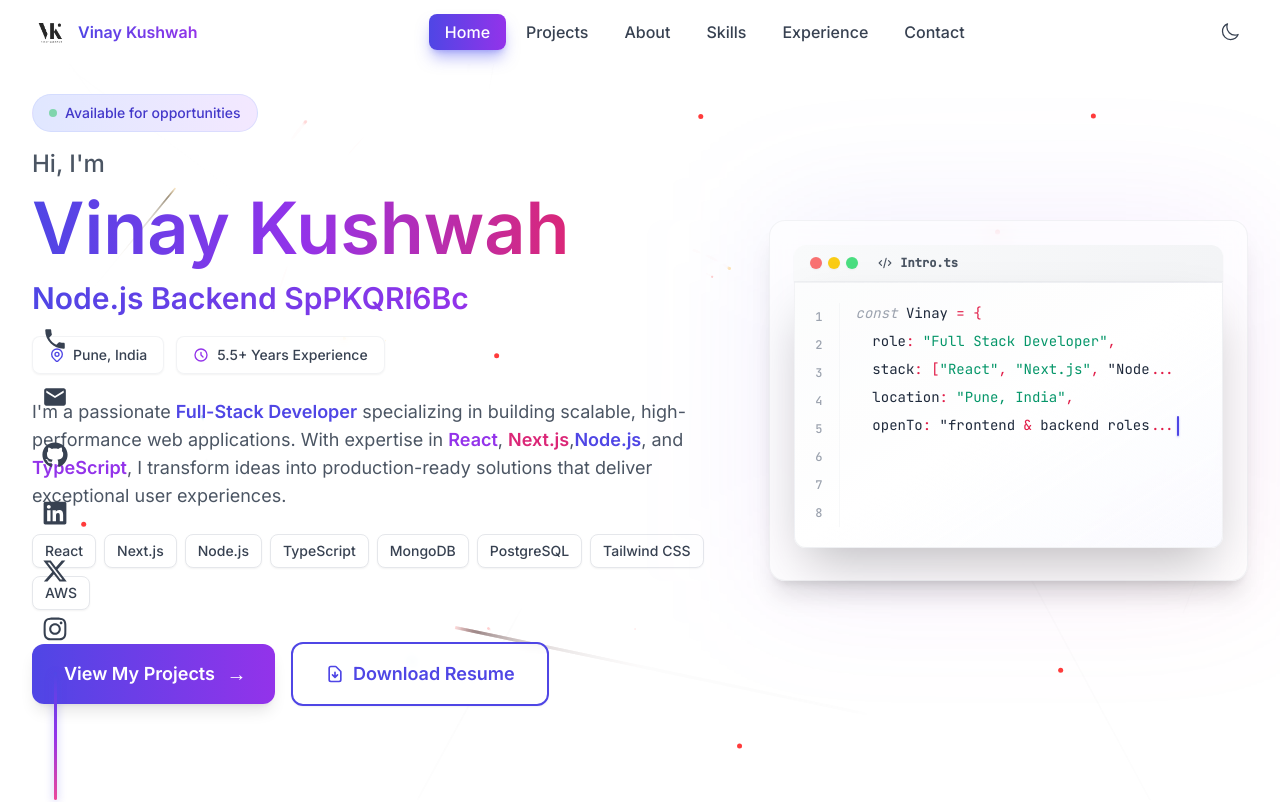
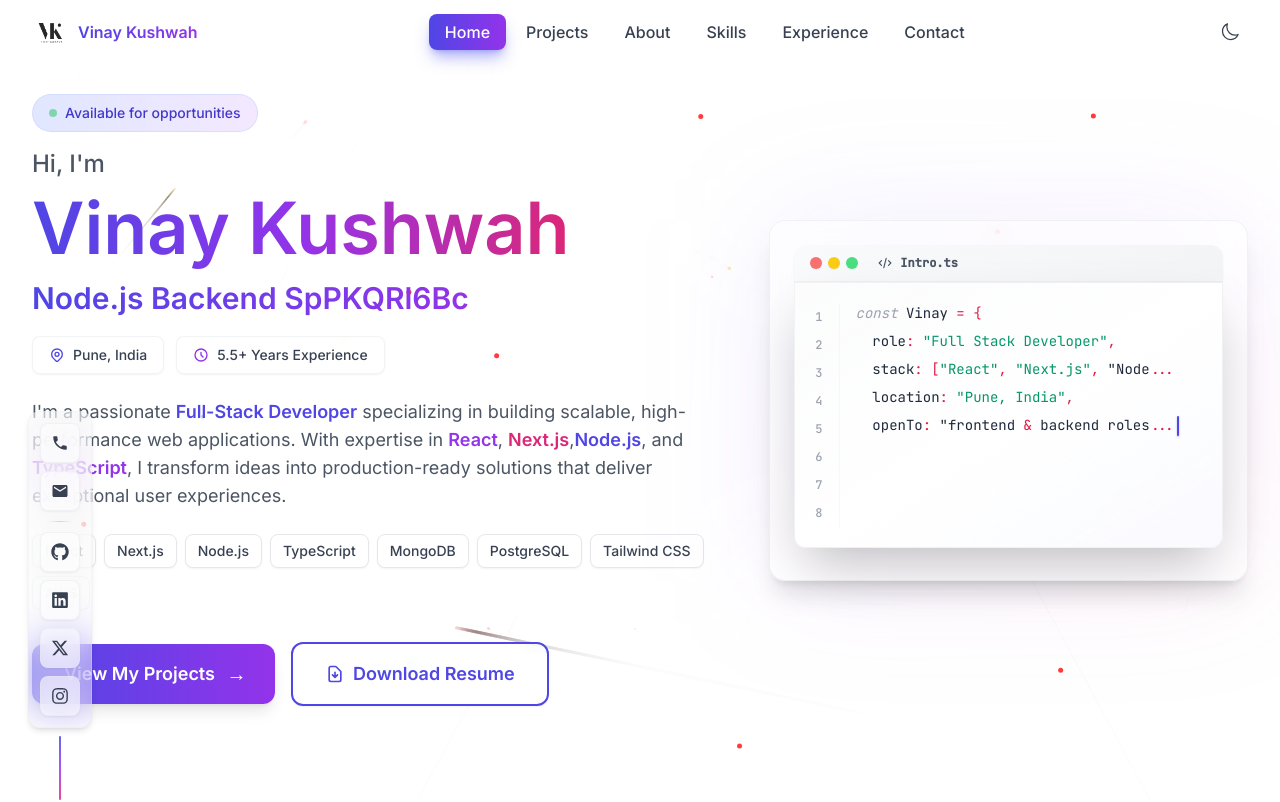
Before and after one commit to vinukush017/portfolio_my, a React (Vite) app: page / in a window 1280 px wide. Shown: the top 802 px of the page. Built offline with nearby package versions, Linux system fonts and the light colour scheme; the HTML template or start-up script is replaced by a standard one.

Commit message:
new social icons

```diff
--- a/src/components/SocialIcons.tsx
+++ b/src/components/SocialIcons.tsx
@@ -83,29 +83,52 @@ const SocialIconItem = ({
       rel="noopener noreferrer"
       onMouseEnter={() => setIsHovered(true)}
       onMouseLeave={() => setIsHovered(false)}
-      whileHover={{ scale: 1.25, y: -4 }}
+      whileHover={{ scale: 1.1, y: -4 }}
       whileTap={{ scale: 0.9 }}
-      className={`
-        relative p-2.5 rounded-lg
+      className="relative group block"
+    >
+      {/* Icon Container */}
+      <div className={`
+        relative w-10 h-10 rounded-lg
+        bg-white/60 dark:bg-gray-900/60 backdrop-blur-md
+        border border-gray-200/50 dark:border-gray-800/50
+        flex items-center justify-center
         text-gray-700 dark:text-gray-300
         ${item.color || "hover:text-indigo-600 dark:hover:text-indigo-400"}
-        hover:bg-gray-100/50 dark:hover:bg-gray-800/50
+        shadow-sm hover:shadow-md
         transition-all duration-300
-        group
-        block
-      `}
-    >
-      {React.cloneElement(item.icon, { size: 26 })}
+        group-hover:border-indigo-300 dark:group-hover:border-indigo-700
+        overflow-hidden
+      `}>
+        {/* Gradient Background on Hover */}
+        <motion.div
+          className="absolute inset-0 bg-gradient-to-br from-indigo-500/10 via-purple-500/10 to-pink-500/10 opacity-0 group-hover:opacity-100 transition-opacity duration-300"
+          initial={false}
+        />
+
+        {/* Icon */}
+        <div className="relative z-10">
+          {React.cloneElement(item.icon, { size: 18 })}
+        </div>
+
+        {/* Shine Effect */}
+        <motion.div
+          className="absolute inset-0 bg-gradient-to-r from-transparent via-white/30 to-transparent"
+          initial={{ x: "-100%" }}
+          animate={isHovered ? { x: "200%" } : { x: "-100%" }}
+          transition={{ duration: 0.5, ease: "easeInOut" }}
+        />
+      </div>
 
       {/* Tooltip */}
       <AnimatePresence>
         {isHovered && (
           <motion.span
-            initial={{ opacity: 0, x: -8, scale: 0.9 }}
+            initial={{ opacity: 0, x: -10, scale: 0.8 }}
             animate={{ opacity: 1, x: 0, scale: 1 }}
-            exit={{ opacity: 0, x: -8, scale: 0.9 }}
+            exit={{ opacity: 0, x: -10, scale: 0.8 }}
             transition={{ duration: 0.2, ease: "easeOut" }}
-            className="absolute left-full ml-3 top-1/2 -translate-y-1/2 whitespace-nowrap px-3 py-1.5 rounded-md bg-gray-900 dark:bg-gray-800 text-white text-xs font-semibold shadow-xl pointer-events-none z-[60] border border-gray-700/50"
+            className="absolute left-full ml-4 top-1/2 -translate-y-1/2 whitespace-nowrap px-3 py-2 rounded-lg bg-gray-900 dark:bg-gray-800 text-white text-xs font-semibold shadow-xl pointer-events-none z-[60] border border-gray-700/50 backdrop-blur-sm"
           >
             {item.label}
             <span className="absolute right-full top-1/2 -translate-y-1/2 w-0 h-0 border-t-[6px] border-t-transparent border-r-[6px] border-r-gray-900 dark:border-r-gray-800 border-b-[6px] border-b-transparent" />
@@ -143,24 +166,31 @@ const SocialBar = () => {
     <>
       {/* 🖥️ Desktop Bar - Enhanced vertical stack */}
       <motion.aside
-        initial={{ opacity: 0, x: -30 }}
+        initial={{ opacity: 0, x: -40 }}
         animate={{ opacity: 1, x: 0 }}
         transition={{ duration: 0.6, delay: 0.3 }}
-        className="fixed left-4 sm:left-6 lg:left-8 bottom-0 -translate-y-1/2 z-[60] hidden lg:flex flex-col items-center gap-3"
+        className="fixed left-4 sm:left-6 lg:left-8 bottom-0 -translate-y-1/2 z-[60] hidden lg:flex flex-col items-center gap-2"
         aria-label="Social media and contact links"
         style={{ pointerEvents: "auto" }}
       >
-        {/* Simple vertical stack of icons with better spacing */}
+        {/* Container with background */}
+        <div className="relative">
+          {/* Background Card */}
+          <div className="absolute inset-0 -inset-x-1 -inset-y-1 bg-white/40 dark:bg-gray-900/40 backdrop-blur-xl rounded-xl border border-gray-200/30 dark:border-gray-800/30 shadow-md" />
+
+          {/* Icons Container */}
+          <div className="relative flex flex-col items-center gap-2 p-2">
             {/* Contact Links First - Phone and Email */}
             {contactLinks.map((item, index) => (
               <motion.div
                 key={`contact-${item.label}-${index}`}
-            initial={{ opacity: 0, y: -10, scale: 0.8 }}
+                initial={{ opacity: 0, y: -20, scale: 0.5 }}
                 animate={{ opacity: 1, y: 0, scale: 1 }}
                 transition={{
-              delay: 0.4 + index * 0.08,
+                  delay: 0.4 + index * 0.1,
                   type: "spring",
-              stiffness: 200,
+                  stiffness: 300,
+                  damping: 20,
                 }}
                 className="block"
               >
@@ -168,31 +198,35 @@ const SocialBar = () => {
               </motion.div>
             ))}
 
+            {/* Divider */}
+            <div className="w-6 h-px bg-gradient-to-r from-transparent via-gray-300 dark:via-gray-700 to-transparent my-0.5" />
+
             {/* Social Links - GitHub, LinkedIn, Twitter, Instagram */}
             {socialLinks.map((item, index) => (
               <motion.div
                 key={`social-${item.label}-${index}`}
-            initial={{ opacity: 0, y: -10, scale: 0.8 }}
+                initial={{ opacity: 0, y: -20, scale: 0.5 }}
                 animate={{ opacity: 1, y: 0, scale: 1 }}
                 transition={{
-              delay: 0.6 + index * 0.08,
+                  delay: 0.6 + index * 0.1,
                   type: "spring",
-              stiffness: 200,
+                  stiffness: 300,
+                  damping: 20,
                 }}
                 className="block"
               >
                 <SocialIconItem item={item} index={index} />
               </motion.div>
             ))}
+          </div>
+        </div>
 
-        {/* Vertical line - Always visible */}
-        <div
-          className="w-[3px] h-32 rounded-full mt-2"
-          style={{
-            display: "block",
-            background: "linear-gradient(to bottom, #4f46e5, #9333ea, #ec4899)",
-            boxShadow: "0 2px 8px rgba(79, 70, 229, 0.4)",
-          }}
+        {/* Vertical line - Enhanced */}
+        <motion.div
+          initial={{ scaleY: 0 }}
+          animate={{ scaleY: 1 }}
+          transition={{ delay: 1, duration: 0.6, ease: "easeOut" }}
+          className="w-0.5 h-16 rounded-full mt-1 bg-gradient-to-b from-indigo-500 via-purple-500 to-pink-500 shadow-md shadow-indigo-500/20"
         />
       </motion.aside>
 
@@ -224,11 +258,11 @@ const SocialBar = () => {
             {/* Social Panel */}
             <motion.div
               ref={panelRef}
-              initial={{ opacity: 0, y: 30 }}
-              animate={{ opacity: 1, y: 0 }}
-              exit={{ opacity: 0, y: 30 }}
-              transition={{ duration: 0.3 }}
-              className="fixed bottom-20 left-6 z-50 flex flex-col items-center gap-3 bg-white/90 dark:bg-gray-900/90 backdrop-blur-xl border border-indigo-200/30 dark:border-indigo-800/30 p-4 rounded-2xl shadow-xl"
+              initial={{ opacity: 0, y: 30, scale: 0.9 }}
+              animate={{ opacity: 1, y: 0, scale: 1 }}
+              exit={{ opacity: 0, y: 30, scale: 0.9 }}
+              transition={{ duration: 0.3, type: "spring", stiffness: 300 }}
+              className="fixed bottom-20 left-6 z-50 flex flex-col items-center gap-2 bg-white/80 dark:bg-gray-900/80 backdrop-blur-xl border border-gray-200/50 dark:border-gray-800/50 p-3 rounded-xl shadow-xl"
               role="dialog"
             >
               {[...contactLinks, ...socialLinks].map((item, index) => (
@@ -239,23 +273,24 @@ const SocialBar = () => {
                   aria-label={item.label}
                   target={item.link.startsWith("http") ? "_blank" : undefined}
                   rel="noopener noreferrer"
-                  whileHover={{ scale: 1.15, y: -2 }}
-                  whileTap={{ scale: 0.95 }}
+                  initial={{ opacity: 0, scale: 0.8 }}
+                  animate={{ opacity: 1, scale: 1 }}
+                  transition={{ delay: index * 0.05 }}
+                  whileHover={{ scale: 1.15, y: -4 }}
+                  whileTap={{ scale: 0.9 }}
                   className={`
-                    p-2.5 rounded-full
+                    w-9 h-9 rounded-lg
+                    bg-white/60 dark:bg-gray-900/60 backdrop-blur-md
+                    border border-gray-200/50 dark:border-gray-800/50
+                    flex items-center justify-center
                     text-gray-600 dark:text-gray-400
-                    ${
-                      item.color ||
-                      "hover:text-indigo-600 dark:hover:text-indigo-400"
-                    }
-                    ${
-                      item.bgColor ||
-                      "hover:bg-indigo-50 dark:hover:bg-indigo-900/20"
-                    }
+                    ${item.color || "hover:text-indigo-600 dark:hover:text-indigo-400"}
+                    shadow-sm hover:shadow-md
                     transition-all duration-300
+                    hover:border-indigo-300 dark:hover:border-indigo-700
                   `}
                 >
-                  {React.cloneElement(item.icon, { size: 22 })}
+                  {React.cloneElement(item.icon, { size: 18 })}
                 </motion.a>
               ))}
             </motion.div>
```
Lines whose indentation alone changed are shown as unchanged.
